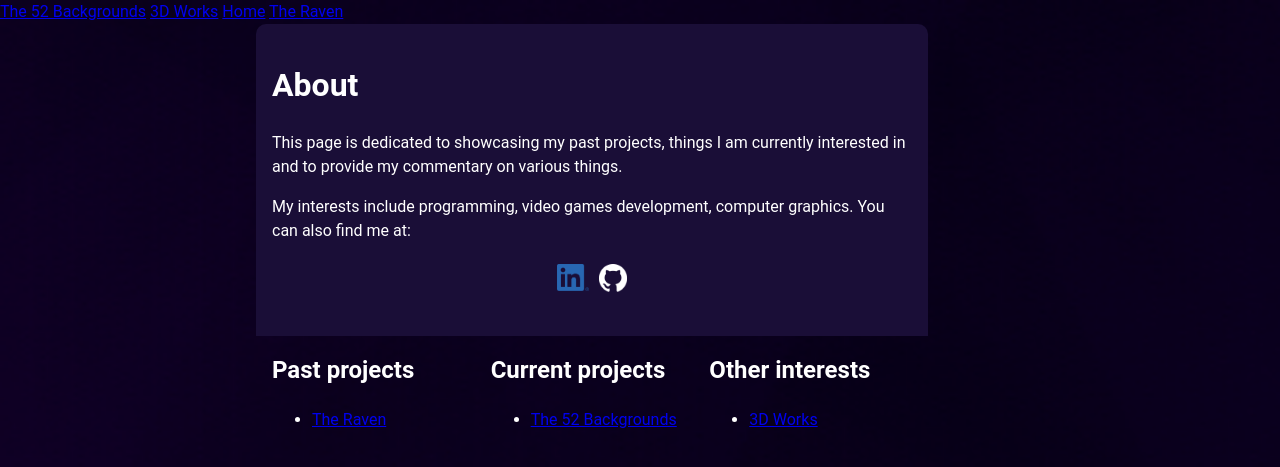
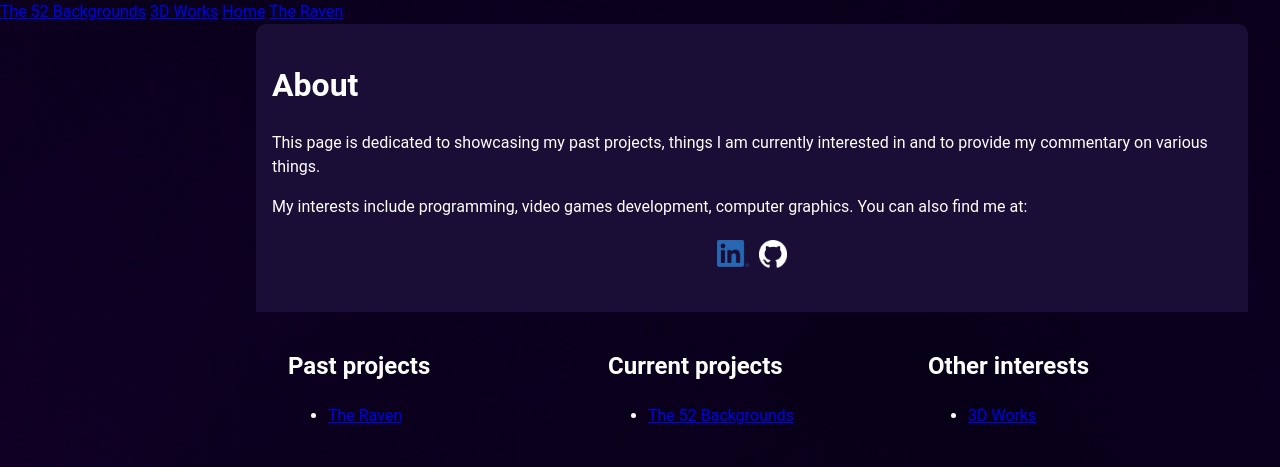
Before and after one commit to tengu-blue/tengu-blue.github.io, a Jekyll site: the page built from index.md, in a window 1280 px wide. Shown: the top 467 px of the page. Built offline with Jekyll 4.4.1, drawn with Linux system fonts in a browser that asks for light colours.

Commit message:
Improve layout for mobile

```diff
--- a/_layouts/homepage.html
+++ b/_layouts/homepage.html
@@ -39,9 +39,10 @@
     </p>
 </div>
 
-<div style="column-count: 3;" class="centered">
-  <div>
-    <h2 style="margin-top: 0;"> Past projects </h2>
+
+<div style="display:flex;" class="centered">
+  <div style="flex:1; margin-left: 1em;">
+    <h2> Past projects </h2>
     <ul>
     {% for page in site.pages %}
       {% if page.type == "past_project" %}
@@ -54,7 +55,7 @@
 
   </div>
 
-  <div>
+  <div style="flex:1; margin-left: 1em;">
     <h2> Current projects </h2>
     <ul>
     {% for page in site.pages %}
@@ -68,7 +69,7 @@
 
   </div>
 
-  <div>
+  <div style="flex:1; margin-left: 1em;">
     <h2> Other interests </h2>
     <ul>
     {% for page in site.pages %}
--- a/assets/look.css
+++ b/assets/look.css
@@ -16,8 +16,9 @@
 }
 
 .centered {
-    max-width: 50%;
+    max-width: 60em;
     margin-left: 20%;
+    margin-right: 1em;
     padding: 1em;
 }
 
```
Also changed, not shown: 1 other file.
